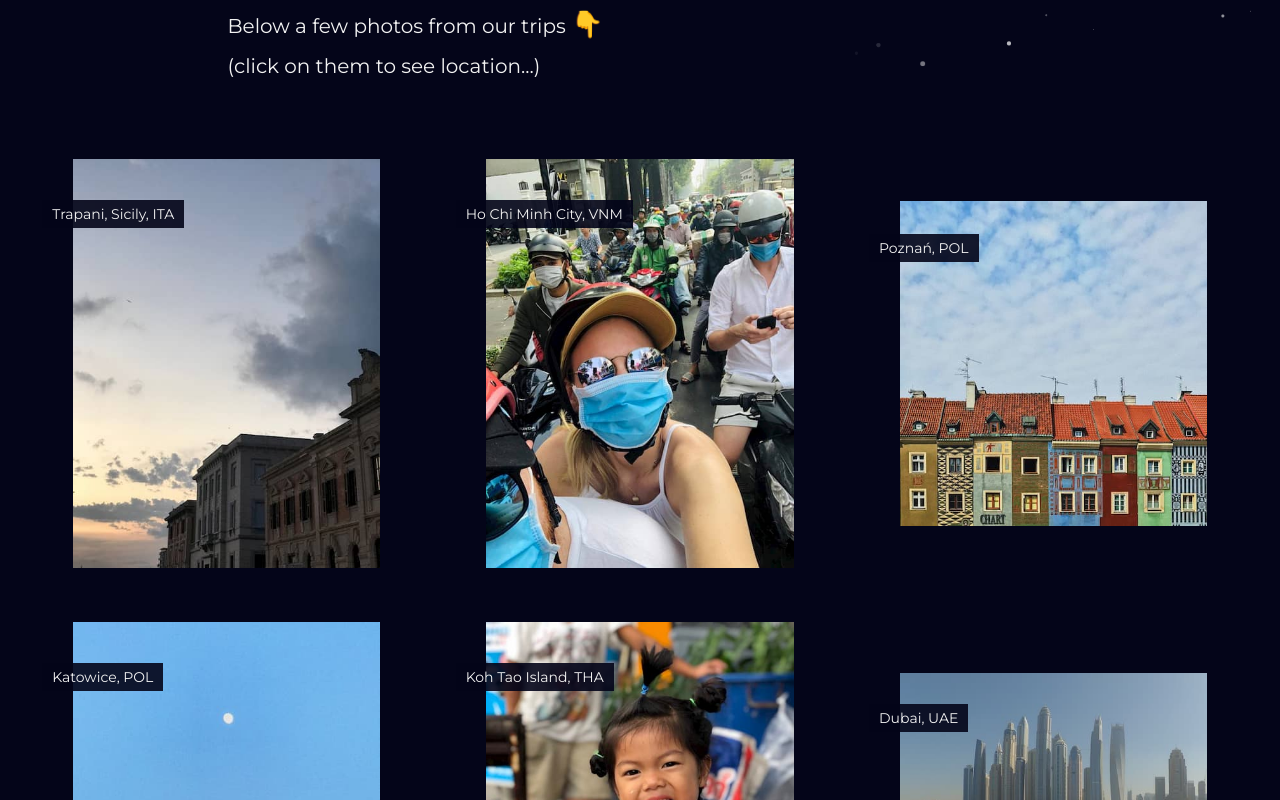
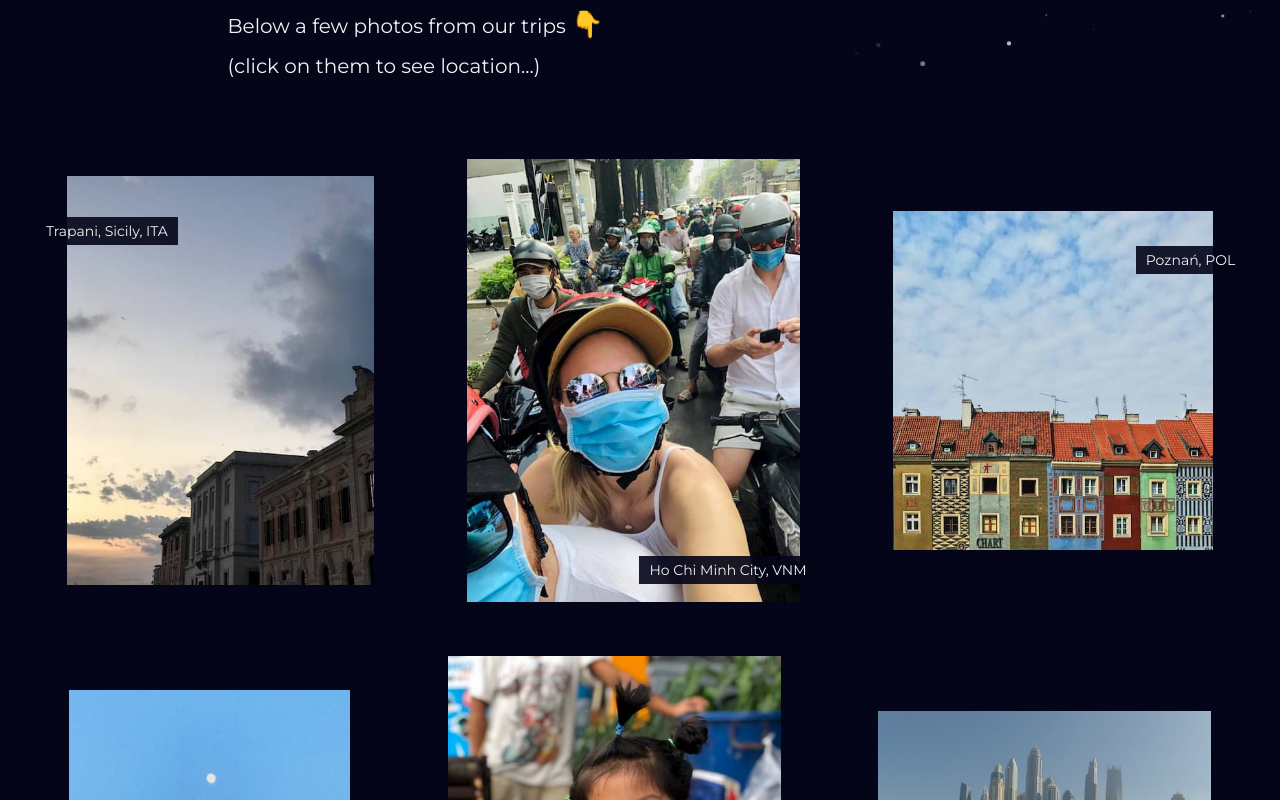
Before and after one commit to mikulskee/codeverse, a React (Create React App) app: page / in a window 1280 px wide. Shown: the part 5740-6540 px from the top of the page. Built offline with nearby package versions, Linux system fonts and the light colour scheme; a web font is replaced by a local one.

Commit message:
fixed bugs

```diff
--- a/src/components/PhotoGallery.js
+++ b/src/components/PhotoGallery.js
@@ -57,7 +57,7 @@ const Wrapper = styled.ul`
         font-size: 10px;
         background-color: rgba(4, 5, 25, 0.9);
         padding: 5px 10px;
-        z-index: 999999;
+        z-index: 1;
         visibility: hidden;
 
         @media only screen and (min-width: 736px) {
@@ -83,7 +83,7 @@ const Wrapper = styled.ul`
     }
   }
 
-  a.container:nth-child(2) {
+  li:nth-child(2) a.container {
     p {
       top: auto;
       left: auto;
@@ -99,7 +99,7 @@ const Wrapper = styled.ul`
     }
   }
 
-  a.container:nth-child(3) {
+  li:nth-child(3) a.container {
     p {
       left: auto;
       right: -10%;
@@ -115,7 +115,7 @@ const Wrapper = styled.ul`
     }
   }
 
-  a.container:nth-child(4) {
+  li:nth-child(4) a.container {
     p {
       top: auto;
       bottom: 5%;
@@ -128,7 +128,7 @@ const Wrapper = styled.ul`
       }
     }
   }
-  a.container:nth-child(5) {
+  li:nth-child(5) a.container {
     p {
       top: 80%;
     }
@@ -140,7 +140,7 @@ const Wrapper = styled.ul`
       }
     }
   }
-  a.container:nth-child(6) {
+  li:nth-child(6) a.container {
     p {
       top: 45%;
     }
@@ -155,7 +155,7 @@ const Wrapper = styled.ul`
     }
   }
 
-  a.container:nth-child(7) {
+  li:nth-child(7) a.container {
     img {
       max-width: 430px;
       width: 43vw;
@@ -166,7 +166,7 @@ const Wrapper = styled.ul`
     }
   }
 
-  a.container:nth-child(8) {
+  li:nth-child(8) a.container {
     p {
       top: auto;
       bottom: 5%;
@@ -181,7 +181,7 @@ const Wrapper = styled.ul`
     }
   }
 
-  a.container:nth-child(9) {
+  li:nth-child(9) a.container {
     margin: 2% 1%;
     display: flex;
     justify-content: center;
@@ -273,20 +273,7 @@ const PhotoGallery = () => {
       </a>
     </li>
   ));
-  return (
-    <Wrapper className="photo-gallery">
-      {/* <a
-        className="container"
-        href="https://www.google.com/maps/place/Ho+Chi+Minh+City,+Vietnam/@10.7546664,106.415032,10z/data=!3m1!4b1!4m5!3m4!1s0x317529292e8d3dd1:0xf15f5aad773c112b!8m2!3d10.8230989!4d106.6296638"
-      >
-        <p>Ho Chi Minh City, VNM</p>
-        <img src={gallery3} alt="" />
-        <FontAwesomeIcon icon={faRoute} />
-      </a> */}
-
-      {content}
-    </Wrapper>
-  );
+  return <Wrapper className="photo-gallery">{content}</Wrapper>;
 };
 
 export default PhotoGallery;
```
